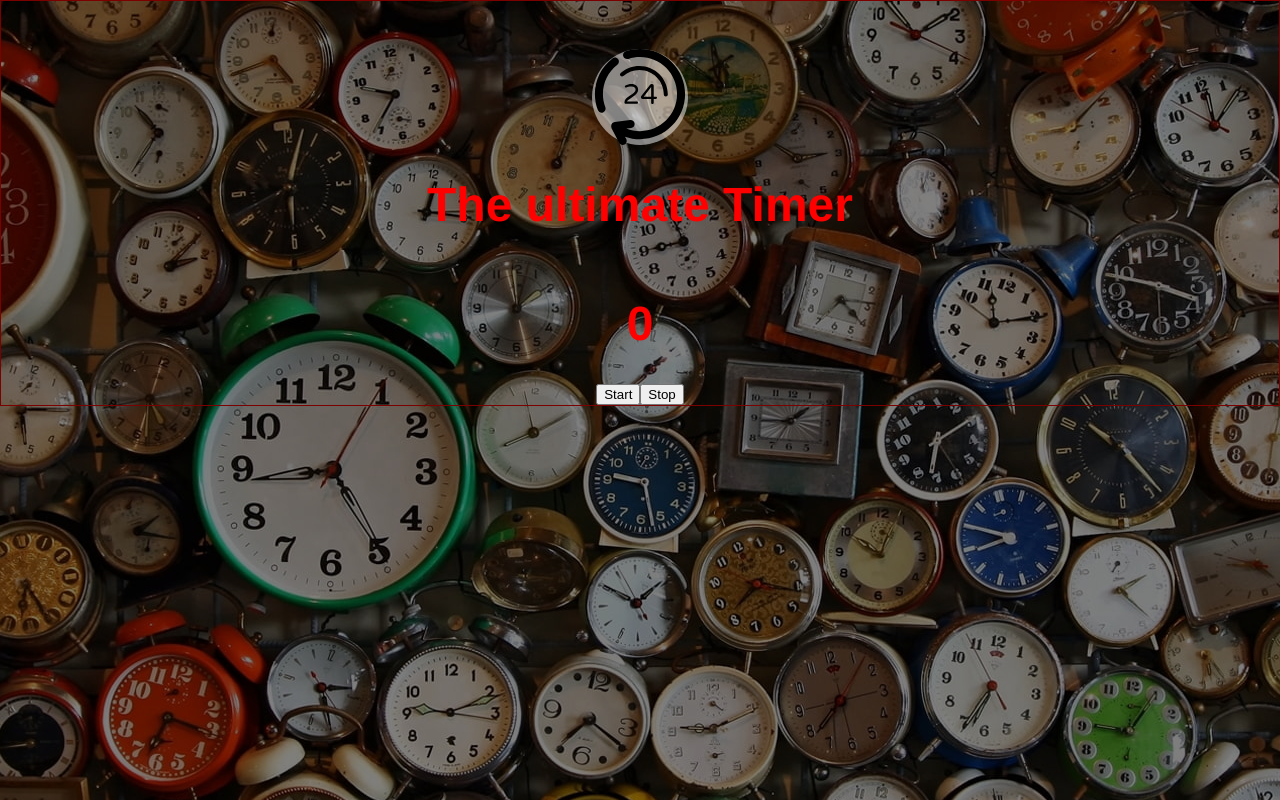
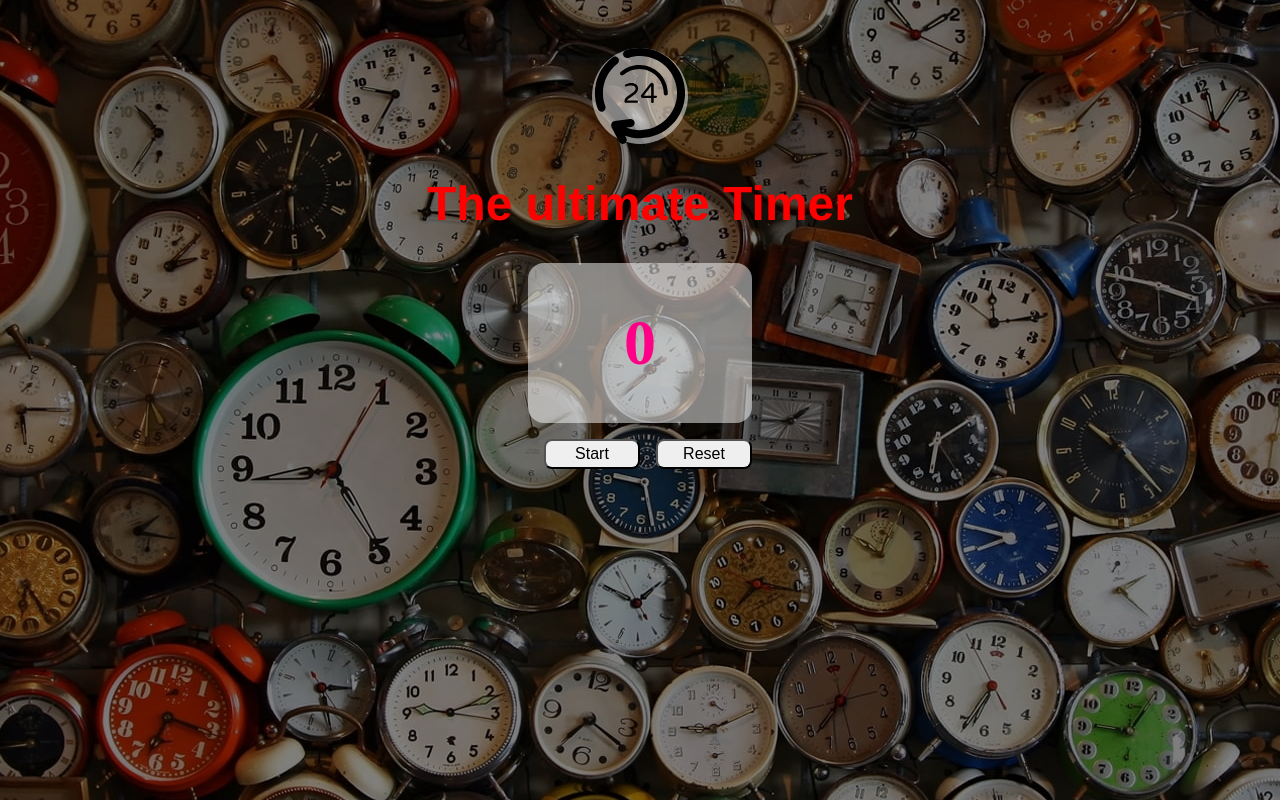
Before and after one commit to kelvinmacharia254/timer--ReactJs, a React (Vite) app: page / in a window 1280 px wide. Built offline with nearby package versions, Linux system fonts and the light colour scheme.

Commit message:
feat: start button text conditional rendering
- reuse same button form start, stop and resume by monitoring state of the time.
- delete time components as experiment(introduce later as app grows)

```diff
--- a/index.html
+++ b/index.html
@@ -4,7 +4,7 @@
     <meta charset="UTF-8" />
     <link rel="icon" type="image/svg+xml" href="/time-svgrepo-com.svg" />
     <meta name="viewport" content="width=device-width, initial-scale=1.0" />
-    <title>Vite + React</title>
+    <title>Ultimate Timer</title>
   </head>
   <body>
     <div id="root"></div>
--- a/src/App.jsx
+++ b/src/App.jsx
@@ -1,19 +1,64 @@
 
 import timerLogo from '/time-svgrepo-com.svg'
-import Timer from "./assets/components/Timer.jsx";
+import {useRef, useState} from "react";
 
 
 function App() {
-    console.log("Render App")
+    const [time, setTime] = useState(0)
+    const timerRef = useRef(null)
+    const [buttonText, updateButtonText] = useState('Start')
+
+    function handleTimer(buttonIdentity){
+        if(!timerRef.current){ // if no timer is running
+            if (buttonIdentity === 'Start') {
+                console.log(`Time started: ${timerRef.current}`)
+                timerRef.current = setInterval(()=>{
+                setTime((prevTime)=>prevTime+1000)
+                },1000)
+                updateButtonText('Stop')
+            }else{
+                console.log(`Timer resumed: ${timerRef.current}`)
+                timerRef.current = setInterval(()=>{
+                setTime((prevTime)=>prevTime+1000)
+                },1000)
+                updateButtonText('Stop')
+            }
+        }else{ // if there is a time
+            console.log(`Timer stopped before clearing interval: ${timerRef.current}`)
+            clearInterval(timerRef.current)
+            timerRef.current = null
+            updateButtonText('Resume')
+            console.log(`Timer stopped after clearing interval: ${timerRef.current}`)
+        }
+    }
+
+    function handleResetTimer() {
+        clearInterval(timerRef.current)
+        timerRef.current = null
+        setTime(0)
+        updateButtonText('Start')
+    }
+
   return (
       <>
           <div id="overlay"></div>
           <div id="content">
+
               <div id="header-image">
-                  <img src={timerLogo} className="logo" alt="Vite logo"/>
+                  <img src={timerLogo} className="logo" alt="timer logo"/>
               </div>
+
               <h1>The ultimate Timer</h1>
-              <Timer/>
+
+              <div id="time-container">
+                  <h1 id="time-head">{time / 1000}</h1>
+              </div>
+              <div>
+                  <button onClick={() => {
+                      handleTimer(buttonText)
+                  }} value={buttonText.current}>{buttonText}</button>
+                  <button onClick={handleResetTimer}>Reset</button>
+              </div>
           </div>
       </>
   )
--- a/src/assets/components/Timer.jsx
+++ /dev/null
@@ -1,35 +0,0 @@
-import {useRef, useState} from "react";
-
-// timeCountInterval = 1000 // milliseconds
-export default function Timer() {
-    console.log("Render Timer")
-    const [time, setTime] = useState(0)
-    const timerRef = useRef(null)
-
-    function handleStartTimer(){
-        console.log(`At Start: ${timerRef.current}`)
-        if(timerRef.current) {
-            return
-        }
-        timerRef.current = setInterval(
-        ()=>{
-        setTime((prevTime)=>prevTime+1000)
-        },1000)
-    }
-
-    function handleStopTimer(){
-        console.log(`At Stop: ${timerRef.current}`)
-        if(timerRef.current) {
-            clearInterval(timerRef.current)
-            timerRef.current = null
-        }
-        setTime(0)
-    }
-    return(
-    <div>
-        <h1>{time/1000}</h1>
-        <button onClick={handleStartTimer}>Start</button>
-        <button onClick={handleStopTimer}>Stop</button>
-    </div>
-    )
-}
--- a/src/index.css
+++ b/src/index.css
@@ -4,7 +4,6 @@ body {
   margin: 0;
   background-image:url("assets/images/peakpx.jpg");
   background-position: center;
-  background-color: red;
   min-width: 320px;
   min-height: 100vh;
   /*overflow: hidden;*/
@@ -12,7 +11,7 @@ body {
 }
 
 #root {
-  border: 1px solid #f60202;
+  /*border: 1px solid #f60202;*/
   text-align: center;
   /*position: relative;*/
 }
@@ -51,7 +50,34 @@ body {
   filter: drop-shadow(0 0 2em #646cffaa);
 }
 
-h1{
+#content > h1{
   color: #ff0000;
   font-size: 3em;
 }
+
+button{
+  padding: 0.25rem 0.75em;
+  margin-left: 1em;
+  font-size: 1rem;
+  width: 6em;
+  border-radius: 0.5em;
+}
+
+button:hover{
+  background-color: #1a1515;
+  color: white;
+}
+
+#time-head{
+  font-family: "ui-rounded";
+  font-size: 4em;
+  color: rgb(255, 0, 134);
+}
+
+#time-container{
+  background-color: rgba(255, 255, 255, 0.5);
+  padding: 0 2rem ;
+  margin-bottom: 1rem;
+  border-radius: 1rem;
+  min-width: 10rem;
+}
```
